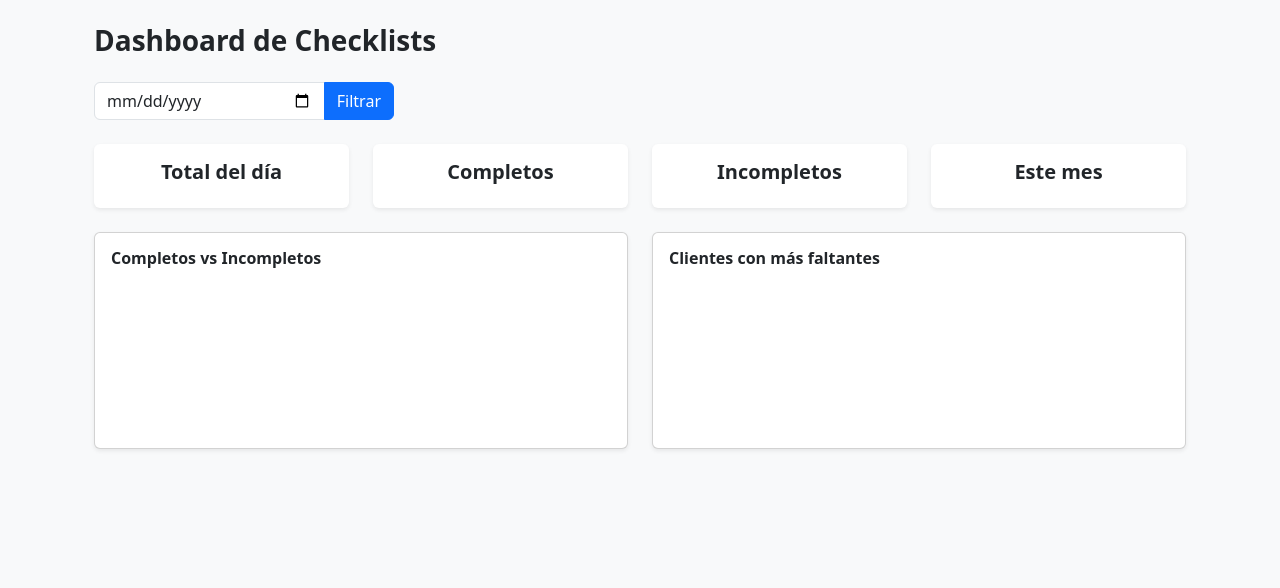
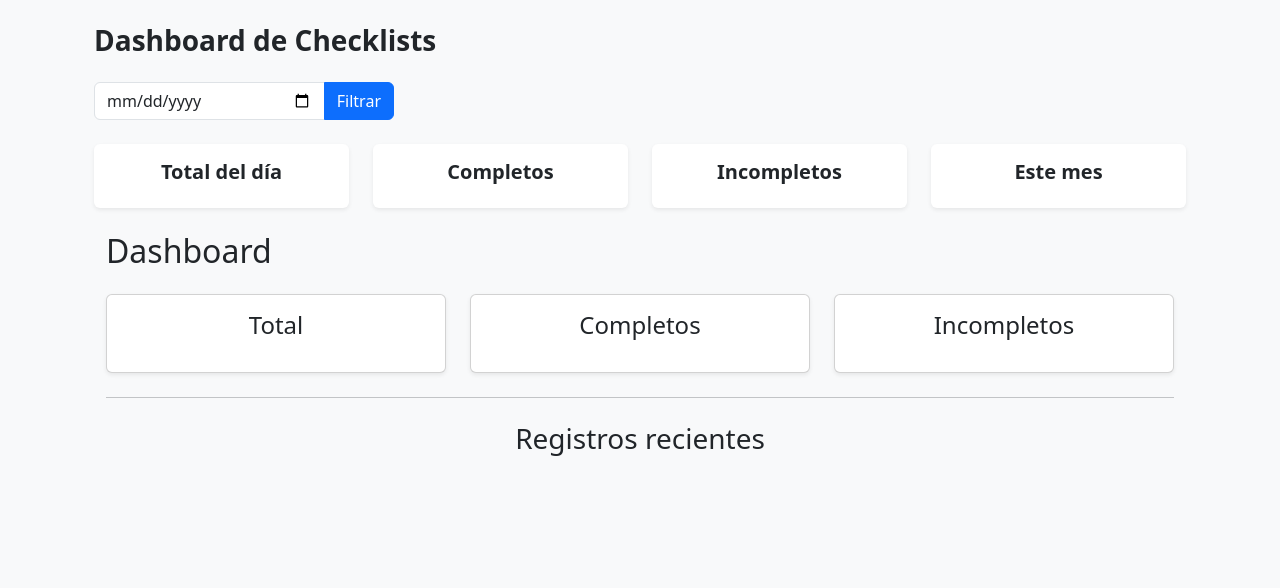
Before and after one commit to DiegoDRGC/entrega_docs, a Django app: template checklist/templates/checklist/dashboard.html in a window 1280 px wide. Shown: the part 56-644 px from the top of the page. Run offline with Django 5.2, Linux system fonts and the light colour scheme; the template is opened without the code that fills it, so the values that code supplies are empty; a map, chart or similar area stays blank.

Commit message:
Fix dashboard charts

```diff
--- a/checklist/templates/checklist/dashboard.html
+++ b/checklist/templates/checklist/dashboard.html
@@ -54,27 +54,65 @@
     </div>
 
     <!-- Gráficas -->
-    <div class="row">
-        <div class="col-md-6">
-            <div class="card shadow-sm mb-4">
-                <div class="card-body">
-                    <h6 class="fw-bold">Completos vs Incompletos</h6>
-                    <canvas id="pieChart"></canvas>
-                </div>
+   <div class="container mt-4">
+    <h2 class="mb-4">Dashboard</h2>
+
+    <div class="row text-center">
+        <div class="col-md-4">
+            <div class="card shadow-sm p-3">
+                <h4>Total</h4>
+                <h2>{{ total }}</h2>
             </div>
         </div>
 
-        <div class="col-md-6">
-            <div class="card shadow-sm mb-4">
-                <div class="card-body">
-                    <h6 class="fw-bold">Clientes con más faltantes</h6>
-                    <canvas id="barChart"></canvas>
-                </div>
+        <div class="col-md-4">
+            <div class="card shadow-sm p-3">
+                <h4>Completos</h4>
+                <h2>{{ completos }}</h2>
+            </div>
+        </div>
+
+        <div class="col-md-4">
+            <div class="card shadow-sm p-3">
+                <h4>Incompletos</h4>
+                <h2>{{ incompletos }}</h2>
             </div>
         </div>
     </div>
 
+    <hr class="my-4">
+
+    <h3 class="text-center">Registros recientes</h3>
+    <canvas id="chartRegistros" height="120"></canvas>
 </div>
+
+<script src="https://cdn.jsdelivr.net/npm/chart.js"></script>
+
+<script>
+    const ctx = document.getElementById('chartRegistros').getContext('2d');
+
+    const labels = {{ labels_json|safe }};
+    const data = {{ data_json|safe }};
+
+    new Chart(ctx, {
+        type: 'bar',
+        data: {
+            labels: labels,
+            datasets: [{
+                label: 'Registros por día',
+                data: data,
+                borderWidth: 1
+            }]
+        },
+        options: {
+            responsive: true,
+            scales: {
+                y: { beginAtZero: true }
+            }
+        }
+    });
+</script>
+
 
 <!-- Chart.js -->
 <script src="https://cdn.jsdelivr.net/npm/chart.js"></script>
```
Also changed, not shown: checklist/views.py (+33 -19 lines).
